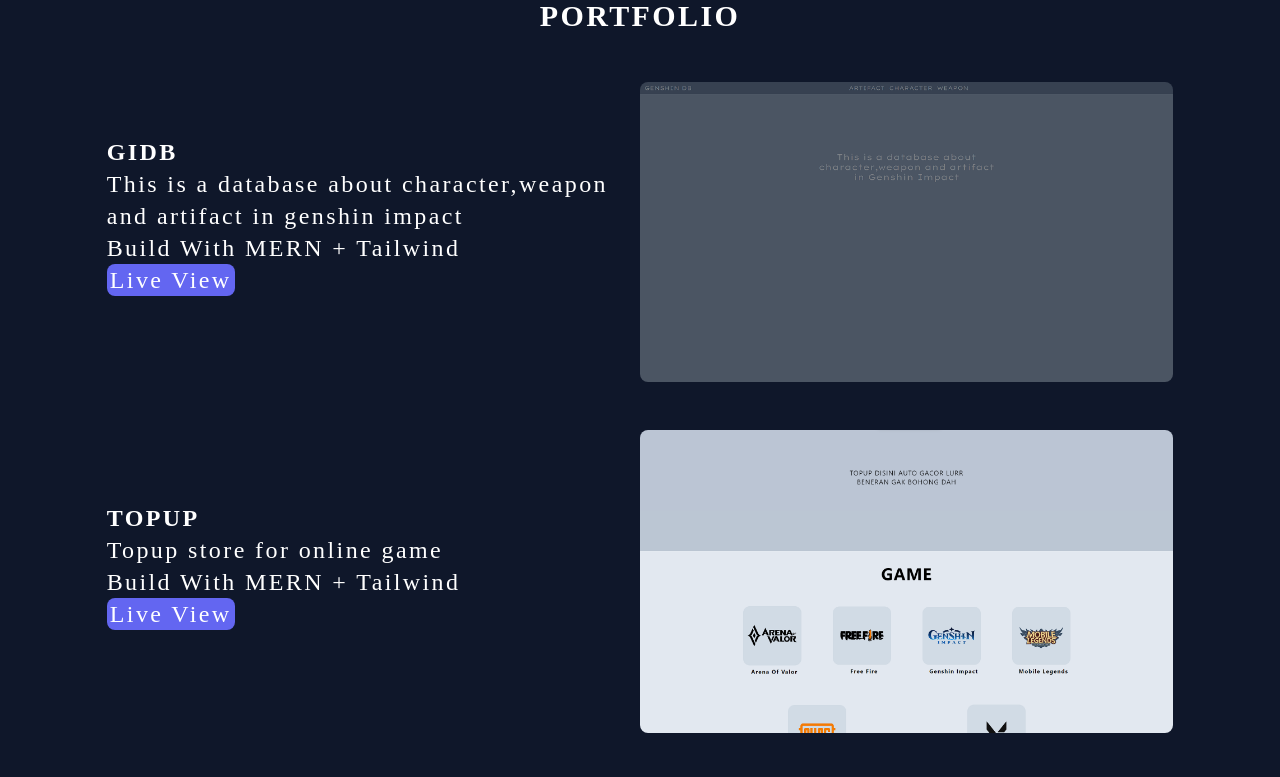
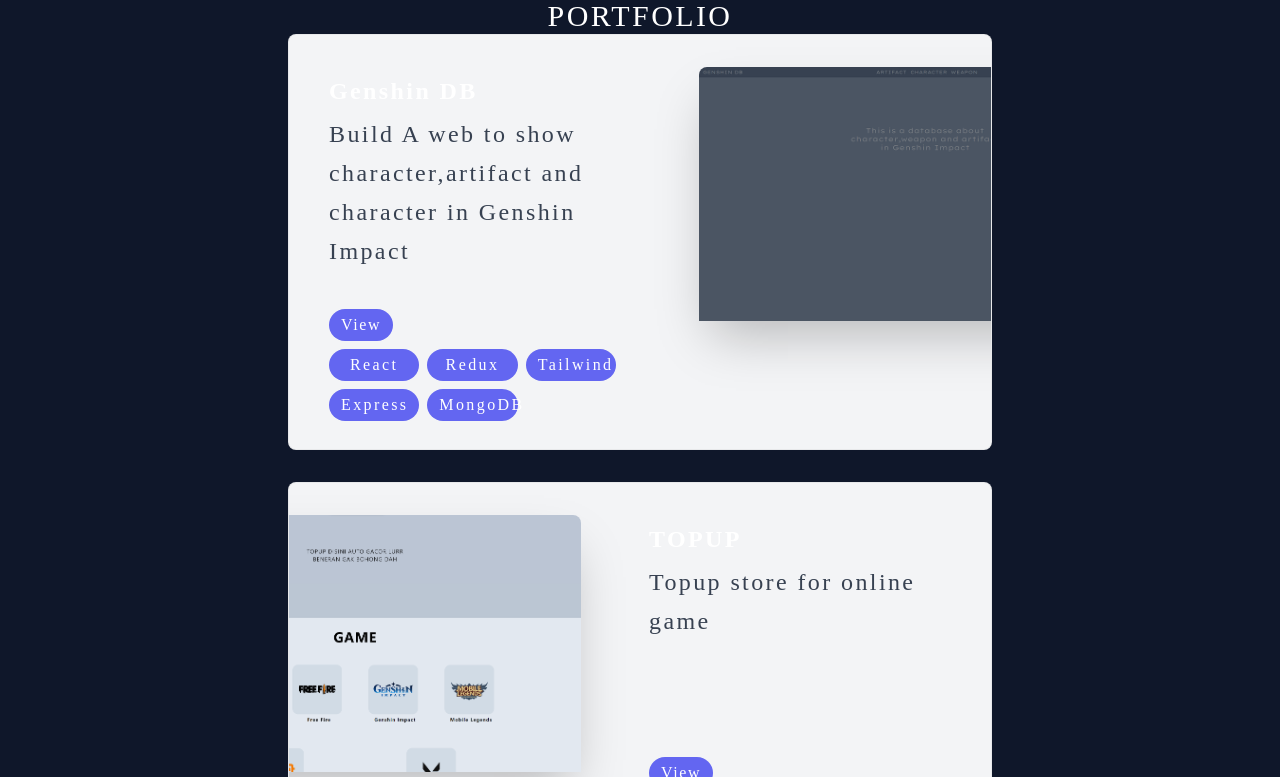
Before and after one commit to xxaexa/portfolio-ts, a Next.js app: page / in a window 1280 px wide. Shown: the part 803-1580 px from the top of the page. Built offline with nearby package versions, Linux system fonts and the light colour scheme; a web font is replaced by a local one.

Commit message:
update new animation

```diff
--- a/app/page.tsx
+++ b/app/page.tsx
@@ -1,7 +1,7 @@
 'use client'
 
 import Hero from '@/components/Hero'
-import Portfolio from '@/components/Portfolio'
+import Portfolios from '@/components/Portfolios'
 import { motion } from 'framer-motion'
 import Navbar from '@/components/Navbar'
 export default function Home() {
@@ -10,7 +10,7 @@
       <Navbar />
       <motion.div>
         <Hero />
-        <Portfolio />
+        <Portfolios />
       </motion.div>
     </main>
   )
--- a/components/Portfolio.tsx
+++ b/components/Portfolio.tsx
@@ -1,45 +1,77 @@
 import Image from 'next/image'
+import { useRef } from 'react'
 import { portfolios } from '@/constant'
-import Button from './Button'
-import { motion } from 'framer-motion'
+import { motion, useScroll, useTransform } from 'framer-motion'
+type PortfolioProps = (typeof portfolios)[number]
 
-const Portfolio = () => {
+const Portfolio = ({
+  title,
+  description,
+  tags,
+  imageUrl,
+  link,
+}: PortfolioProps) => {
+  const ref = useRef<HTMLDivElement>(null)
+  const { scrollYProgress } = useScroll({
+    target: ref,
+    offset: ['0 1', '1.33 1'],
+  })
+  const scaleProgess = useTransform(scrollYProgress, [0, 1], [0.8, 1])
+  const opacityProgess = useTransform(scrollYProgress, [0, 1], [0.6, 1])
   return (
-    <div id="portfolio" className="w-5/6 mx-auto">
-      <h2 className="text-3xl font-extrabold text-center">PORTFOLIO</h2>
-      {portfolios.map((portfolio) => (
-        <motion.div
-          key={portfolio.id}
-          initial="hidden"
-          whileInView="visible"
-          viewport={{ once: true, amount: 0.5 }}
-          transition={{ duration: 0.5 }}
-          variants={{
-            hidden: { opacity: 0, y: -50 },
-            visible: { opacity: 1, y: 0 },
-          }}>
-          <div className="flex flex-col md:flex-row md:justify-between items-center space-y-0 md:space-y-12">
-            <div className="w-full md:w-1/2 flex flex-col text-left mb-4 md:mb-0">
-              <h2 className="uppercase font-extrabold mt-4">
-                {portfolio.title}
-              </h2>
-              <p>{portfolio.description}</p>
-              <p>{portfolio.stack}</p>
-              <Button link={portfolio.link} title="Live View" />
-            </div>
-            <div className="w-full md:w-1/2">
-              <Image
-                src={portfolio.thumb}
-                width={700}
-                height={100}
-                alt="ex"
-                className="rounded-lg"
-              />
-            </div>
+    <motion.div
+      ref={ref}
+      style={{
+        scale: scaleProgess,
+        opacity: opacityProgess,
+      }}
+      className="group mb-3 sm:mb-8 last:mb-0">
+      <section className="mx-auto bg-gray-100 max-w-[44rem] border border-black/5 rounded-lg overflow-hidden sm:pr-8 relative sm:h-[26rem] hover:bg-gray-200 transition sm:group-even:pl-8 dark:text-white dark:bg-white/10 dark:hover:bg-white/20">
+        <div className="pt-4 pb-7 px-5 sm:pl-10 sm:pr-2 sm:pt-10 sm:max-w-[50%] flex flex-col h-full sm:group-even:ml-[18rem]">
+          <h3 className="text-2xl font-semibold">{title}</h3>
+          <p className="mt-2 leading-relaxed text-gray-700 dark:text-white/70">
+            {description}
+          </p>
+          <div className="flex mt-4 mb-2 sm:mt-auto gap-4">
+            <a
+              href={link}
+              target="_blank"
+              className="rounded-full text-base bg-indigo-500 text-center px-3 py-1 text-white hover:bg-indigo-100 hover:text-black tracking-widest duration-500 ease-in-out">
+              View
+            </a>
           </div>
-        </motion.div>
-      ))}
-    </div>
+          <ul className="grid grid-cols-3  gap-2 ">
+            {tags.map((tag, index) => (
+              <li
+                className="rounded-full text-base bg-indigo-500 text-center px-3 py-1 text-white"
+                key={index}>
+                {tag}
+              </li>
+            ))}
+          </ul>
+        </div>
+
+        <Image
+          src={imageUrl}
+          alt="Project I worked on"
+          quality={95}
+          height={400}
+          width={400}
+          className="absolute hidden sm:block top-8 -right-40 w-[28.25rem] rounded-t-lg shadow-2xl
+        transition
+        group-hover:scale-[1.04]
+        group-hover:-translate-x-3
+        group-hover:translate-y-3
+        group-hover:-rotate-2
+
+        group-even:group-hover:translate-x-3
+        group-even:group-hover:translate-y-3
+        group-even:group-hover:rotate-2
+
+        group-even:right-[initial] group-even:-left-40"
+        />
+      </section>
+    </motion.div>
   )
 }
 export default Portfolio
--- /dev/null
+++ b/components/Portfolios.tsx
@@ -0,0 +1,19 @@
+import React from 'react'
+import { portfolios } from '@/constant'
+import Portfolio from './Portfolio'
+
+const Portfolios = () => {
+  return (
+    <section id="portfolio">
+      <h2 className="text-center text-3xl">PORTFOLIO</h2>
+      <div className="mx-auto">
+        {portfolios.map((portfolio, index) => (
+          <React.Fragment key={index}>
+            <Portfolio {...portfolio} />
+          </React.Fragment>
+        ))}
+      </div>
+    </section>
+  )
+}
+export default Portfolios
--- a/constant/index.tsx
+++ b/constant/index.tsx
@@ -16,37 +16,33 @@
 
 export const portfolios = [
   {
-    id: 0,
-    thumb: '/gi.png',
-    title: 'GIDB',
+    imageUrl: '/gi.png',
+    title: 'Genshin DB',
     link: 'https://gidb-exa.netlify.app/',
     description:
-      'This is a database about character,weapon and artifact in genshin impact',
-    stack: 'Build With MERN + Tailwind',
+      'Build A web to show character,artifact and character in Genshin Impact',
+    tags: ['React', 'Redux', 'Tailwind', 'Express', 'MongoDB'],
   },
   {
-    id: 1,
-    thumb: '/ex.png',
+    imageUrl: '/ex.png',
     title: 'TOPUP',
     link: 'https://topup-exa.netlify.app/',
     description: 'Topup store for online game',
-    stack: 'Build With MERN + Tailwind',
+    tags: ['React', 'Redux', 'Tailwind', 'Express', 'MongoDB'],
   },
   {
-    id: 2,
-    thumb: '/jva.png',
+    imageUrl: '/jva.png',
     title: 'JawaIn',
     link: 'https://jawa-in-xxaexa.vercel.app/',
     description: 'Build A landing page for course bahasa jawa',
-    stack: 'Build Next + Tailwind',
+    tags: ['React', 'Next.js', 'Tailwind'],
   },
   {
-    id: 3,
-    thumb: '/gya.png',
+    imageUrl: '/gya.png',
     title: 'Gyarari',
     link: 'https://github.com/xxaexa/gyarari-full-stack',
     description: 'build a gallery where you can upload and download here',
-    stack: 'Build With MERN + Tailwind',
+    tags: ['React', 'Redux', 'Tailwind', 'Express', 'MongoDB'],
   },
 ]
 
```
